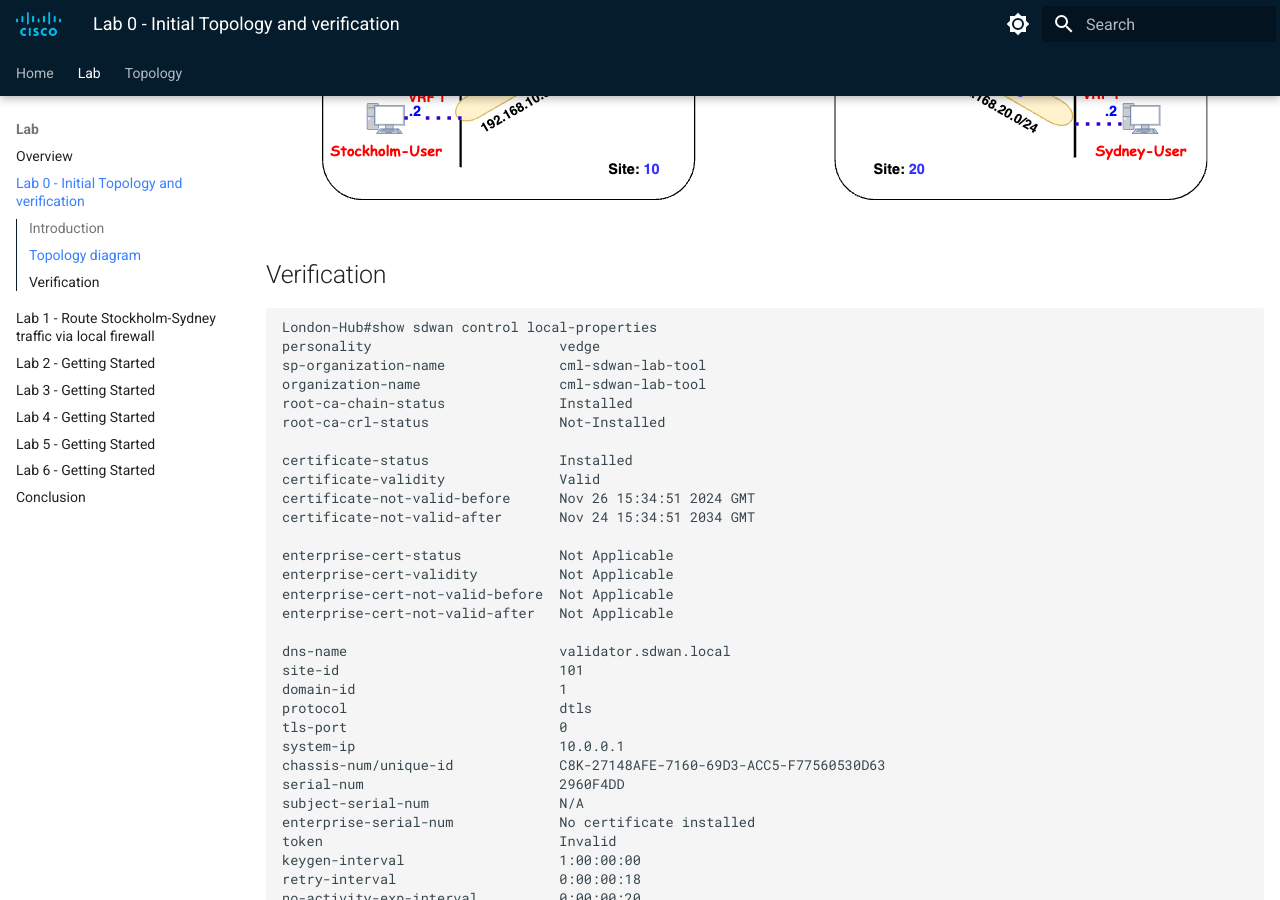
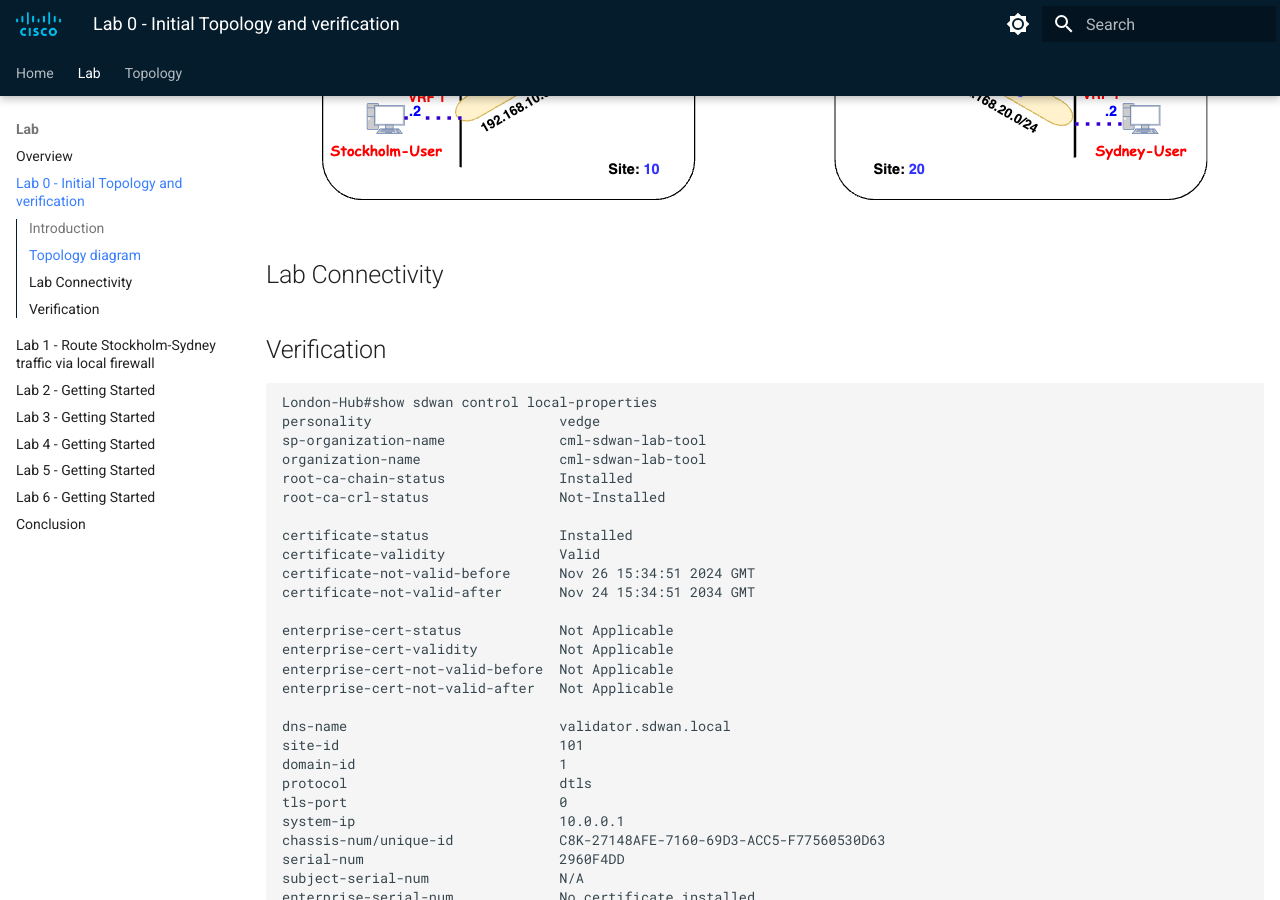
Before and after one commit to ciscodocs/ltrent-2008-clemea25, an MkDocs documentation site: the page built from docs/lab0_getting_started.md, in a window 1280 px wide and 900 px high, scrolled down 1227 px. Built offline with MkDocs 1.6.1 and Material for MkDocs 9.7.7, drawn with Linux system fonts in a browser that asks for light colours.

````diff
--- a/docs/lab0_getting_started.md
+++ b/docs/lab0_getting_started.md
@@ -8,9 +8,11 @@ This lab features a topology comprising four WAN-Edge routers strategically depl
   ![topo](./assets/sdwan-topology.png)
 </figure>
 
+## Lab Connectivity
+
 ## Verification
 
-``` {.ios, .no-copy}
+``` { .ios, .no-copy }
 London-Hub#show sdwan control local-properties
 personality                       vedge
 sp-organization-name              cml-sdwan-lab-tool
````
